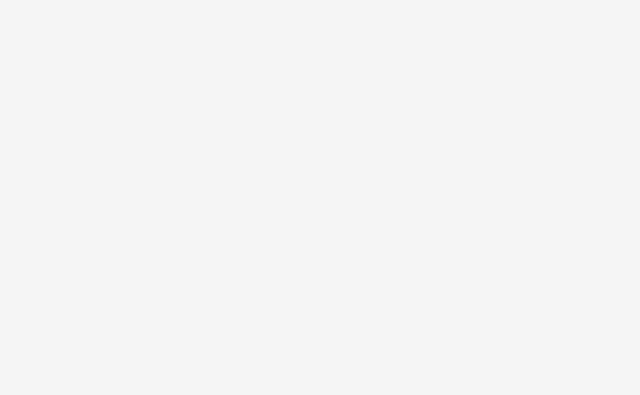
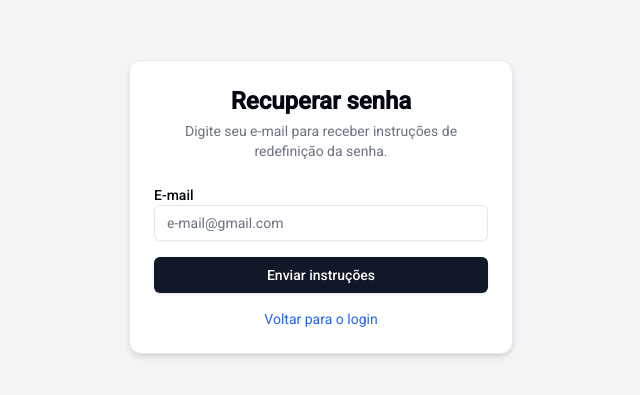
Before and after one commit to leoesilva/doefood-front, a React (Vite) app: page /autenticacao/esqueci-senha in a window 1280 px wide. Before the commit this address had no page. Shown: the part 193-588 px from the top of the page, without its empty margins (319-959 px from the left). Built offline with nearby package versions, Linux system fonts and the light colour scheme.

Commit message:
Feat:  implementação da rota e componente de Recuperar a senha

```diff
--- a/src/components/Navbar.tsx
+++ b/src/components/Navbar.tsx
@@ -15,7 +15,7 @@ export default function Navbar() {
         </div>
 
         <nav className="flex gap-4 items-center">
-          <Link to="/login">
+          <Link to="/autenticacao/login">
             <Button variant="ghost">Entrar</Button>
           </Link>
         </nav>
--- /dev/null
+++ b/src/pages/Autenticacao/EsqueceuSenha.tsx
@@ -0,0 +1,44 @@
+import { Button } from "@/components/shadcn/button"
+import { Input } from "@/components/shadcn/input"
+import { Link } from "react-router-dom"
+
+
+export default function EsqueceuSenha() {
+  return (
+    <div className="w-full h-screen flex items-center justify-center bg-gray-100">
+      <div className="w-full max-w-sm mx-auto p-6 rounded-xl shadow-md border bg-white">
+        <h1 className="text-2xl font-semibold text-center">Recuperar senha</h1>
+        <p className="text-sm text-gray-500 text-center mt-1">
+          Digite seu e-mail para receber instruções de redefinição da senha.
+        </p>
+
+        <form className="space-y-4 mt-6">
+          <div>
+            <label htmlFor="email" className="block text-sm font-medium">
+              E-mail
+            </label>
+            <Input
+              id="email"
+              type="email"
+              placeholder="e-mail@gmail.com"
+              required
+            />
+          </div>
+
+          <Button type="submit" className="w-full mt-2">
+            Enviar instruções
+          </Button>
+        </form>
+
+        <div className="text-center mt-4">
+          <Link
+            to="/autenticacao/login"
+            className="block mt-4 text-sm text-blue-600 hover:underline text-center"
+          >
+            Voltar para o login
+          </Link>
+        </div>
+      </div>
+    </div>
+  )
+}
--- a/src/pages/Login.tsx
+++ b/src/pages/Autenticacao/Login.tsx
@@ -2,6 +2,7 @@ import { Button } from "@/components/shadcn/button"
 import { Input } from "@/components/shadcn/input"
 import { Separator } from "@/components/shadcn/separator"
 import { FcGoogle } from "react-icons/fc"
+import { Link } from "react-router-dom"
 
 export default function Login() {
   return (
@@ -54,9 +55,10 @@ export default function Login() {
                 />
                 Lembrar-me
               </label>
-              <a href="#" className="text-sm text-blue-600 hover:underline">
+              <Link to="/autenticacao/esqueci-senha" className="text-sm text-blue-600 hover:underline">
                 Esqueceu a senha?
-              </a>
+              </Link>
+
             </div>
 
           </div>
--- a/src/routes/RoutesConfig.tsx
+++ b/src/routes/RoutesConfig.tsx
@@ -1,13 +1,15 @@
 import { Route, Routes } from "react-router-dom";
 import Home from "../pages/Home";
-import Login from "@/pages/Login";
+import Login from "@/pages/Autenticacao/Login";
+import EsqueceuSenha from "@/pages/Autenticacao/EsqueceuSenha";
 
 
 const RoutesConfig = () => {
   return (
     <Routes>
       <Route path="/" element={<Home />} />
-      <Route path="/login" element={<Login />} />
+      <Route path="/autenticacao/login" element={<Login />} />
+      <Route path="/autenticacao/esqueci-senha" element={<EsqueceuSenha />} />
     </Routes>
   );
 };
```
